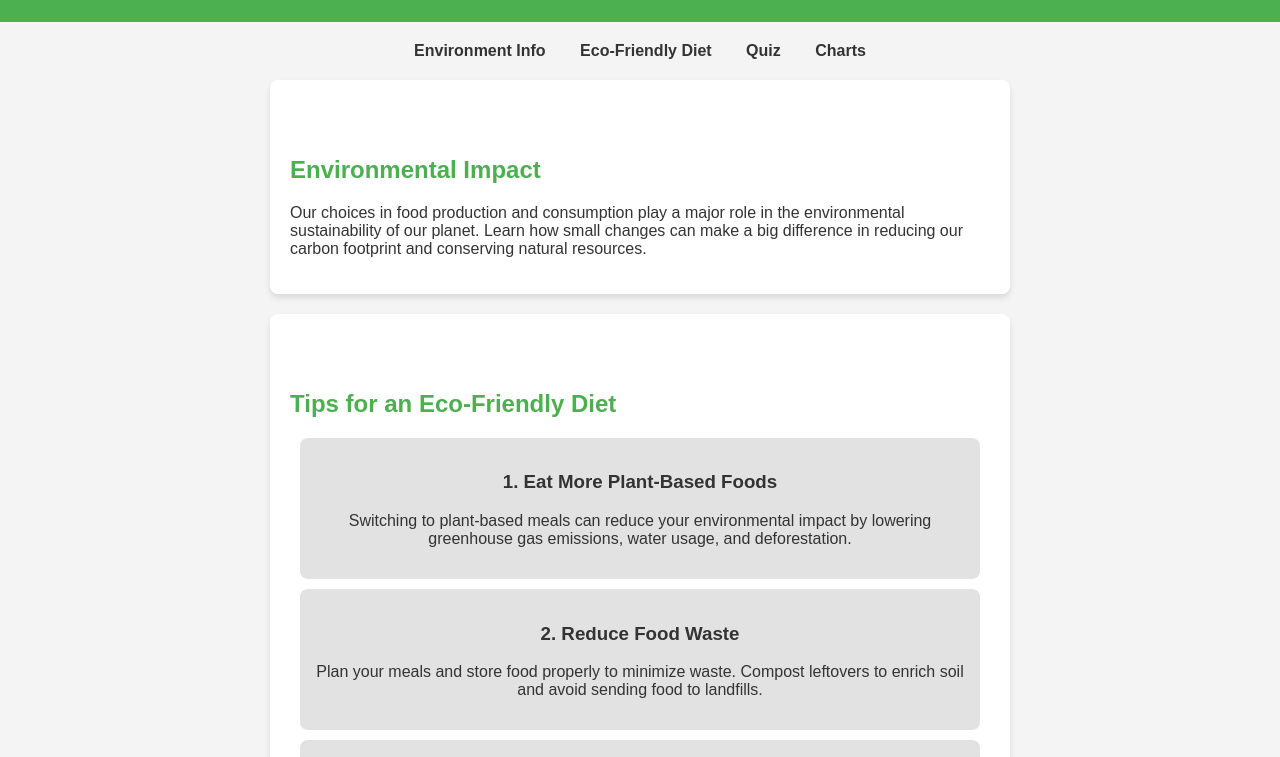
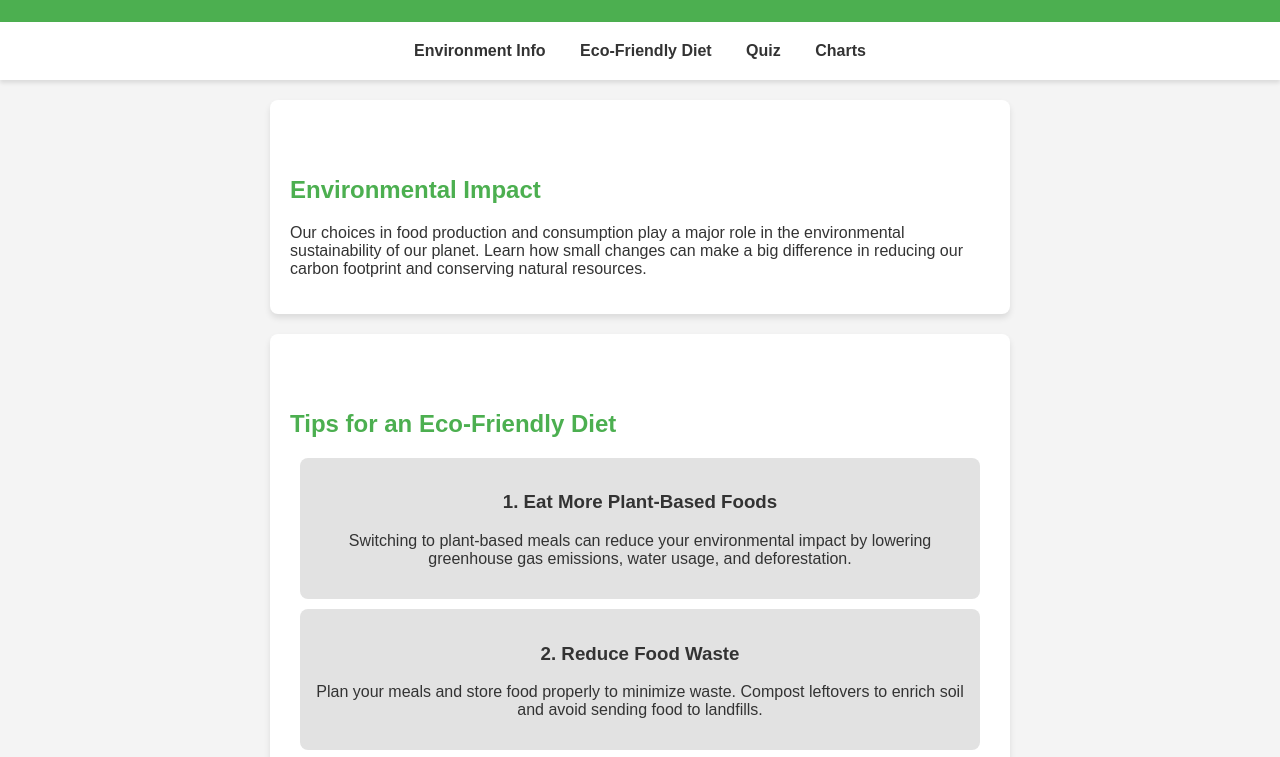
Before and after one commit to Iskachun/good-food, a plain HTML site: page index.html in a window 1280 px wide. Shown: the part 88-845 px from the top of the page. Drawn offline with nearby package versions, Linux system fonts and the light colour scheme.

Commit message:
Update 1.css

```diff
--- a/1.css
+++ b/1.css
@@ -14,8 +14,13 @@ header {
 }
 
 nav {
+    position: sticky;
+    top: 0;
+    background-color: #fff;
+    z-index: 1000;
+    box-shadow: 0 3px 4px rgba(0, 0, 0, 0.1);
+    padding: 20px 0;
     text-align: center;
-    margin-top: 20px;
 }
 
 nav a {
```
